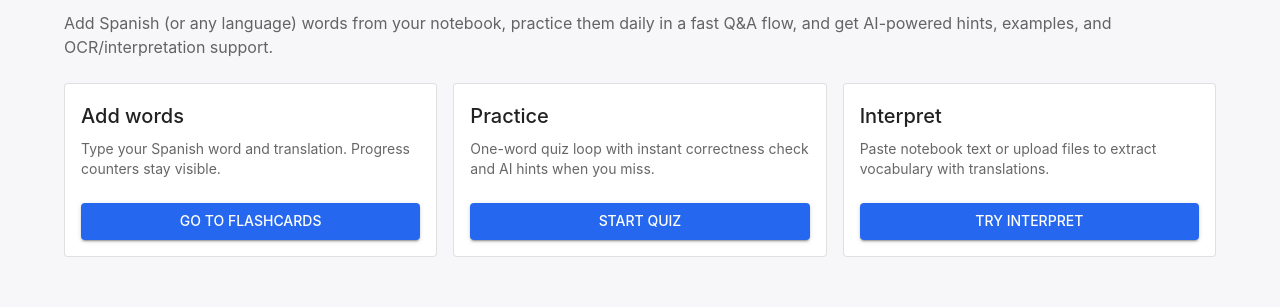
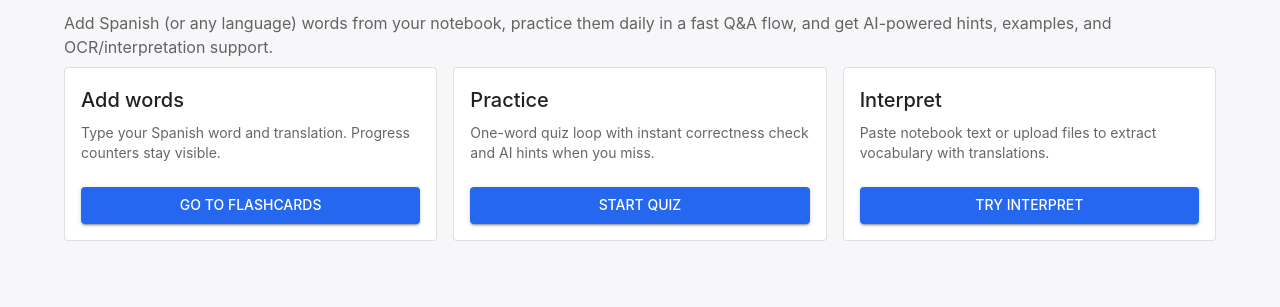
Before and after one commit to Wojciech512/Bolmate-Vocabulary-Coach, a React (Vite) app in the folder bolmate-base-front/: page / in a window 1280 px wide. Shown: the part 136-443 px from the top of the page. Built offline with nearby package versions, Linux system fonts and the light colour scheme; no server answers.

Commit message:
Home page - deprecated grid

```diff
--- a/bolmate-base-front/src/pages/HomePage.tsx
+++ b/bolmate-base-front/src/pages/HomePage.tsx
@@ -1,12 +1,5 @@
-import {
-  Card,
-  CardActions,
-  CardContent,
-  Grid,
-  Button,
-  Typography,
-  Box,
-} from "@mui/material";
+import { Card, CardActions, CardContent, Button, Typography, Box } from "@mui/material";
+import Grid from "@mui/material/Grid2";
 import { Link as RouterLink } from "react-router-dom";
 
 function HomePage() {
@@ -21,7 +14,7 @@ function HomePage() {
         support.
       </Typography>
       <Grid container spacing={2} sx={{ mt: 1 }}>
-        <Grid item xs={12} md={4}>
+        <Grid size={{ xs: 12, md: 4 }}>
           <Card variant="outlined" sx={{ height: "100%" }}>
             <CardContent>
               <Typography variant="h6" gutterBottom>
@@ -43,7 +36,7 @@ function HomePage() {
             </CardActions>
           </Card>
         </Grid>
-        <Grid item xs={12} md={4}>
+        <Grid size={{ xs: 12, md: 4 }}>
           <Card variant="outlined" sx={{ height: "100%" }}>
             <CardContent>
               <Typography variant="h6" gutterBottom>
@@ -61,7 +54,7 @@ function HomePage() {
             </CardActions>
           </Card>
         </Grid>
-        <Grid item xs={12} md={4}>
+        <Grid size={{ xs: 12, md: 4 }}>
           <Card variant="outlined" sx={{ height: "100%" }}>
             <CardContent>
               <Typography variant="h6" gutterBottom>
```
